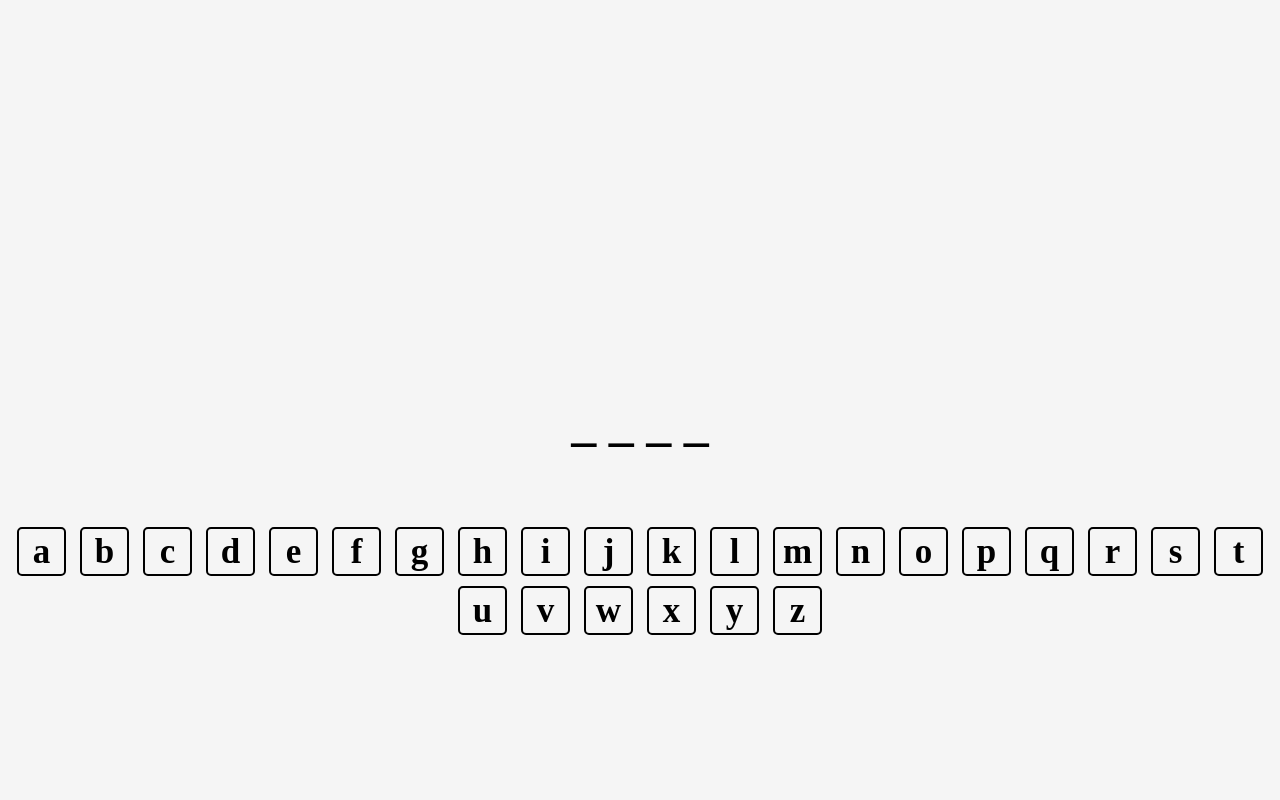
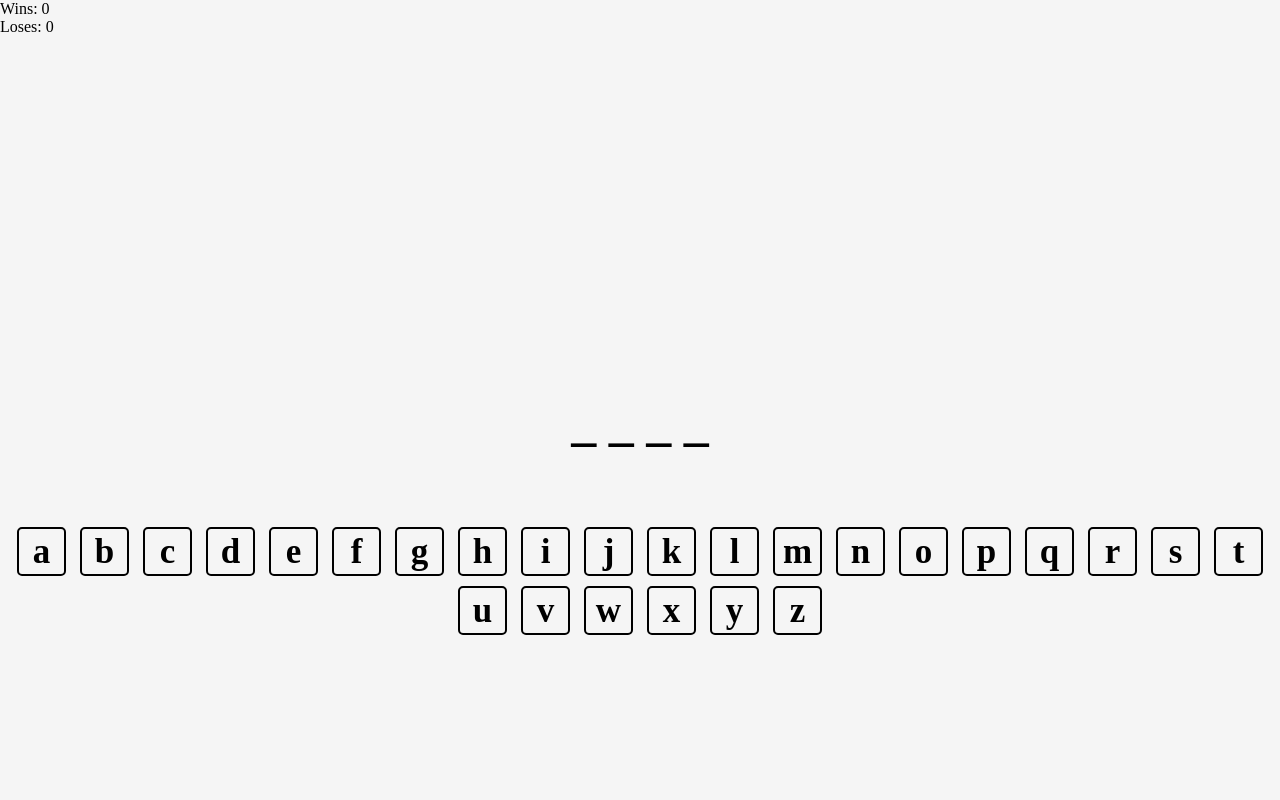
Before and after one commit to Finn1385/Hangman, a Flask app: page / in a window 1280 px wide. Run offline with Flask 2, Linux system fonts and the light colour scheme.

Commit message:
Added stats

```diff
--- a/app.py
+++ b/app.py
@@ -72,6 +72,14 @@ alphabet = ["a", "b", "c", "d", "e", "f", "g", "h", "i", "j", "k", "l", "m", "n"
 
 @app.route("/")
 def index():
+    if("wins" not in session):
+        session["wins"] = 0
+    if("loses" not in session):
+        session["loses"] = 0
+
+    wins = session["wins"]
+    loses = session["loses"]
+
     if("guessedLetters" in session):
         word = session["guessingWord"]
         guessed = session["guessedLetters"]
@@ -85,13 +93,17 @@ def index():
             pword += " "
         if(session["incorrect"] == 7):
             session.clear()
-            return render_template("index.html", imgWrong=incorrect, letters=alphabet, guessed=guessed, pword=pword, word=word, win=False)
+            session["loses"] = loses+1
+            session["wins"] = wins
+            return render_template("index.html", imgWrong=incorrect, letters=alphabet, guessed=guessed, pword=pword, word=word, win=False, res=[wins, loses])
         else:
             if("_" not in pword):
                 session.clear()
-                return render_template("index.html", imgWrong=incorrect, letters=alphabet, guessed=guessed, pword=pword, word=word, win=True)
+                session["wins"] = wins+1
+                session["loses"] = loses
+                return render_template("index.html", imgWrong=incorrect, letters=alphabet, guessed=guessed, pword=pword, word=word, win=True, res=[wins, loses])
             else:
-                return render_template("index.html", imgWrong=incorrect, letters=alphabet, guessed=guessed, pword=pword, word=word)
+                return render_template("index.html", imgWrong=incorrect, letters=alphabet, guessed=guessed, pword=pword, word=word, res=[wins, loses])
 
     else: #Start a new game
         word = getRandomWord()
@@ -103,7 +115,7 @@ def index():
             pword += " "
         session["guessingWord"] = word
         session["incorrect"] = 0
-        return render_template("index.html", imgWrong=0, letters=alphabet, guessed=[], pword=pword, word=word)
+        return render_template("index.html", imgWrong=0, letters=alphabet, guessed=[], pword=pword, word=word, res=[wins, loses])
 
 
 @app.route("/<letter>")
--- a/templates/index.html
+++ b/templates/index.html
@@ -7,6 +7,9 @@
         <link rel="stylesheet" type="text/css" href="{{ url_for('static', filename='css/style.css')}}">
     </head>
     <body>
+        Wins: {{ res[0] }}
+        <br>
+        Loses: {{ res[1] }}
         {% if imgWrong > 0 %}
             <img src="{{ url_for('static', filename='Images/'+ imgWrong | string +'.png')}}">
         {% endif %}
```
